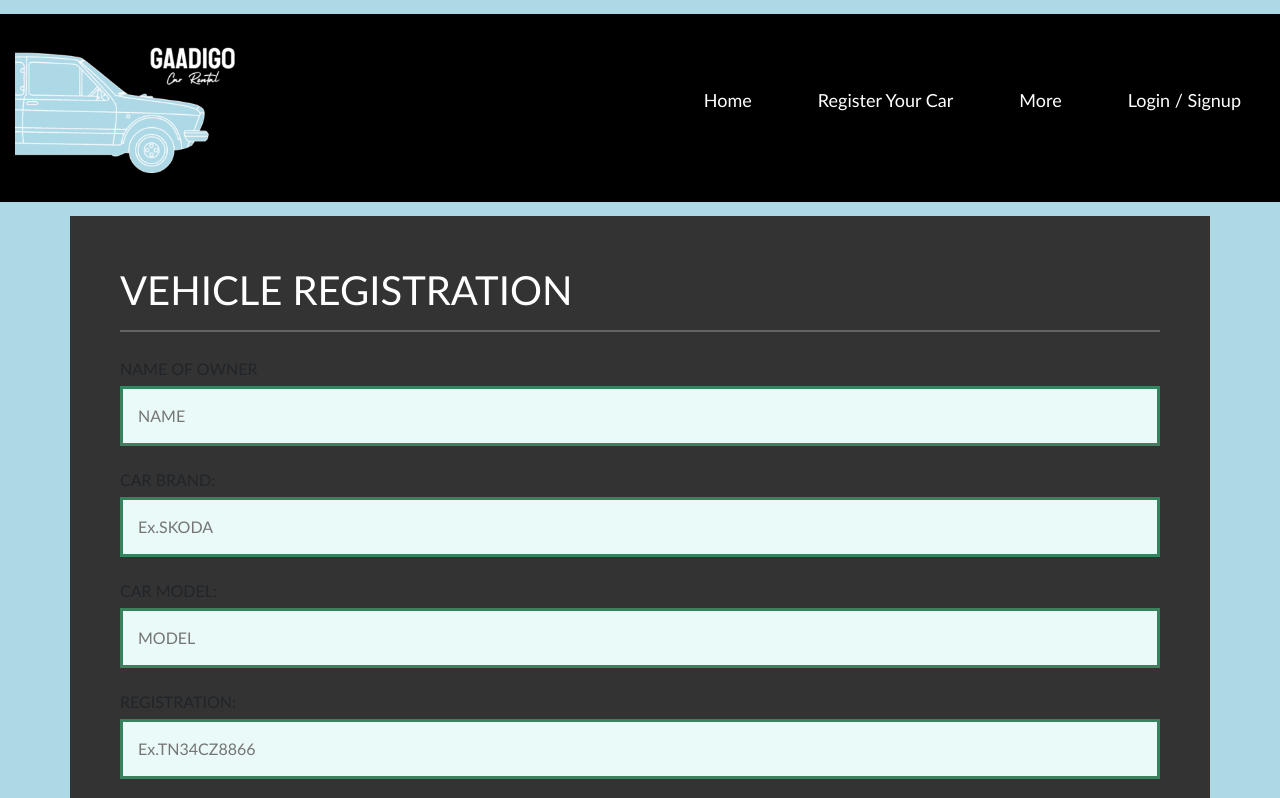
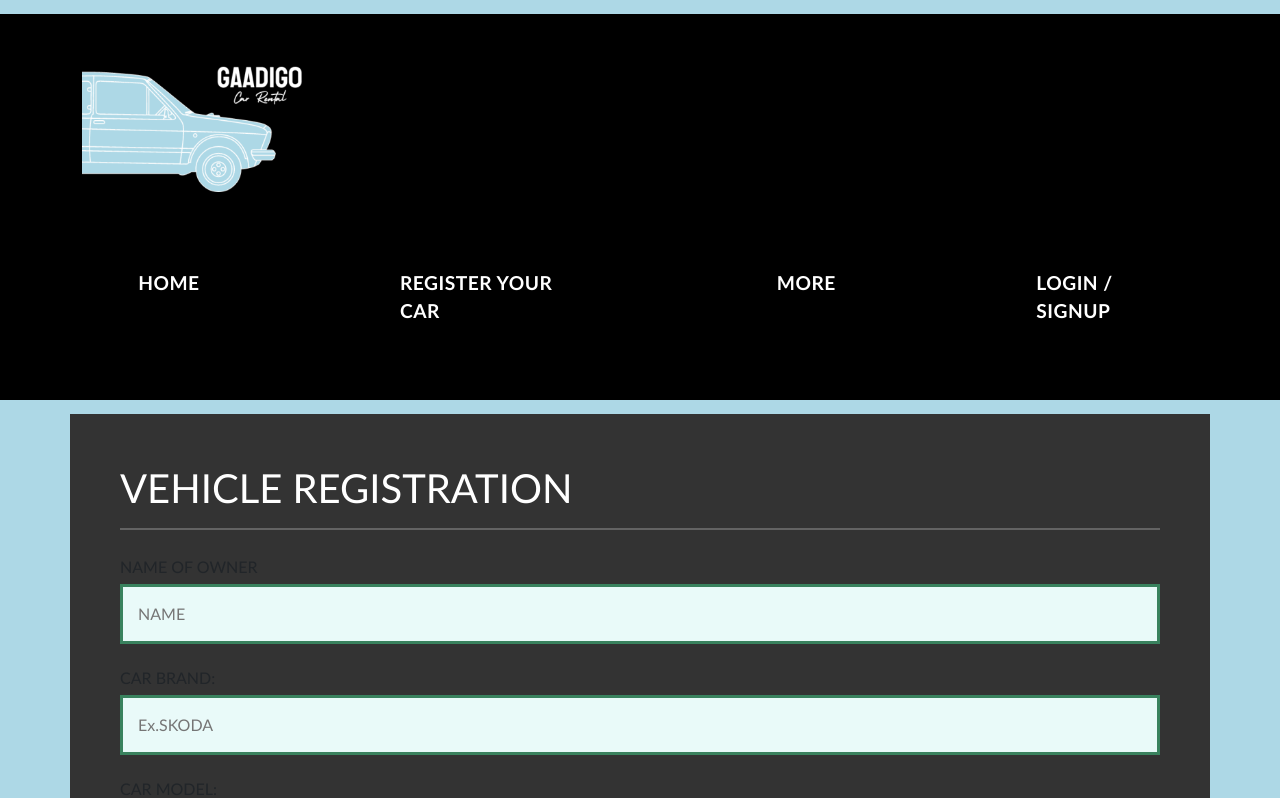
Before and after one commit to preeth2002/GaadiGoNew, a plain HTML site: page addcar.html in a window 1280 px wide. Shown: the top 798 px of the page. Drawn offline with nearby package versions, Linux system fonts and the light colour scheme.

Commit message:
Update addcar.css

```diff
--- a/styles/addcar.css
+++ b/styles/addcar.css
@@ -64,6 +64,18 @@ hr {
   background-size: cover;
 }
 
+a {
+    display: inline-block;
+    padding: 1em 3.5em;
+    background-color: var(--color);
+    color: white;
+    text-decoration: none;
+    text-transform: uppercase;
+    border-radius: 0.3em;
+    font-weight: 700;
+    letter-spacing: .5px;
+    font-size: 1.2rem;
+}
 
 li {
   list-style: none;
```
